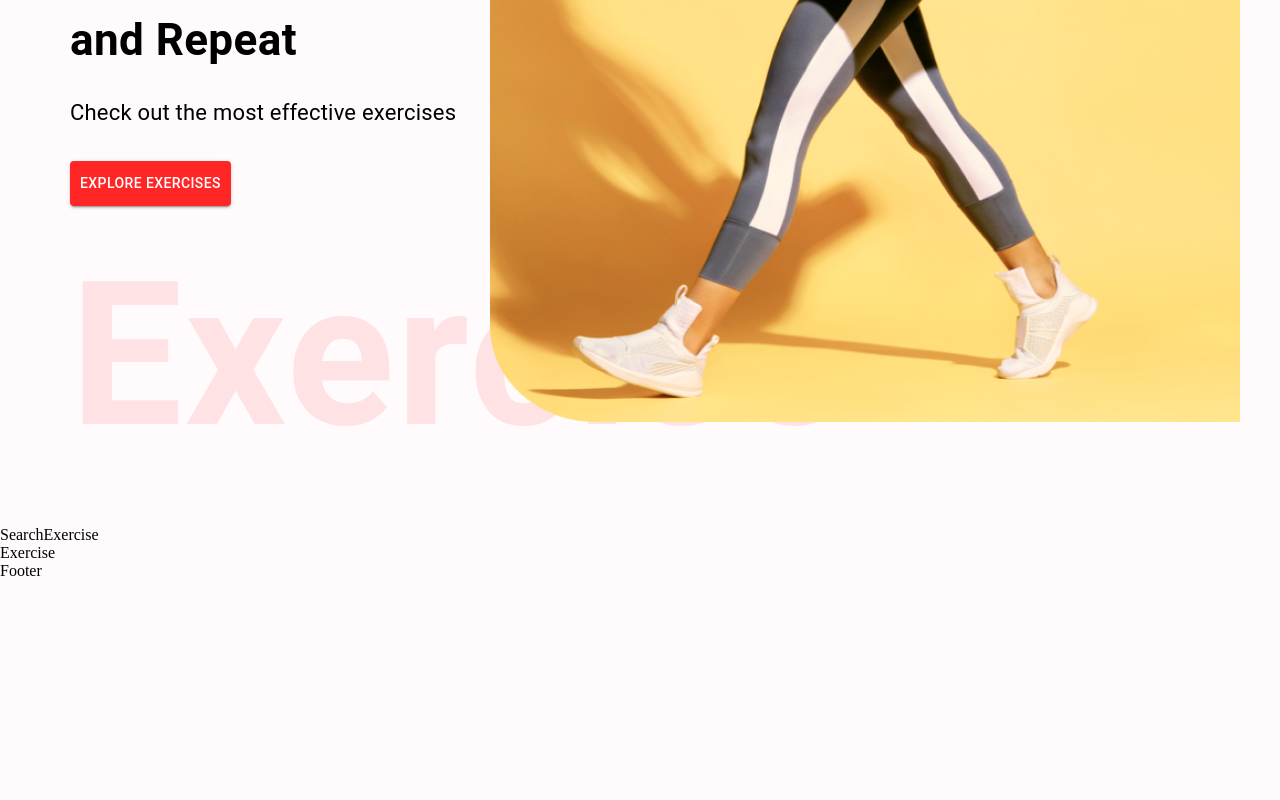
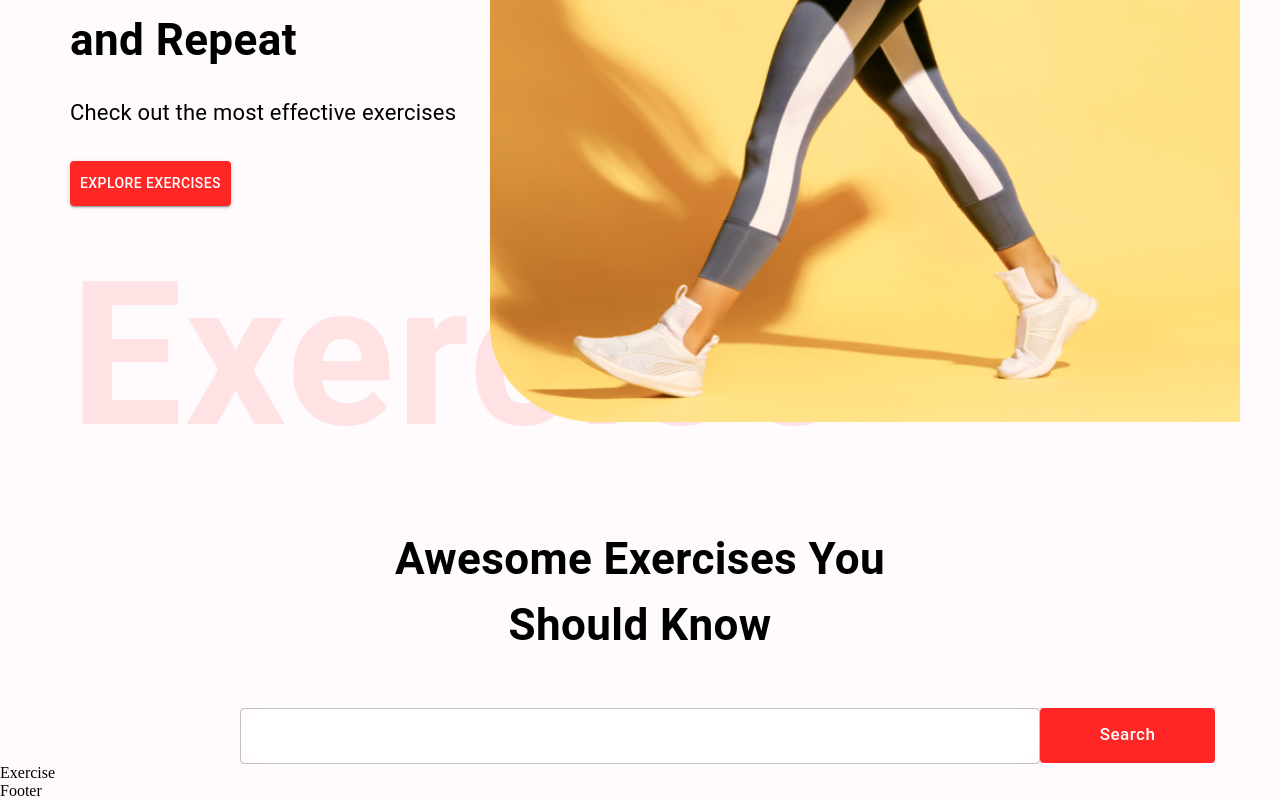
Before and after one commit to etiennegwiavander/fitness-app, a React (Create React App) app: page / in a window 1280 px wide. Shown: the part 444-1244 px from the top of the page. Before the commit the page ends 1024 px from the top, so only its background shows below. Built offline with nearby package versions, Linux system fonts and the light colour scheme.

Commit message:
ApiFetch

```diff
--- a/src/components/HeroBanner.js
+++ b/src/components/HeroBanner.js
@@ -24,7 +24,8 @@ const HeroBanner = () => {
             fontSize='200px'
             sx={{
                 opacity: 0.1,
-                display: { lg: 'block', xs: 'none'}
+                display: { lg: 'block', xs: 'none'},
+                userSelect: 'none'
 
             }}
         >
--- a/src/components/SearchExercise.js
+++ b/src/components/SearchExercise.js
@@ -1,8 +1,87 @@
-import React from 'react'
+import React, { useState, useEffect } from 'react'
+import { Typography, Button, Box, Stack, TextField } from '@mui/material'
+import { exerciseOptions, fetchedData } from '../utils/ApiFetch'
+
 
 const SearchExercise = () => {
+
+    const [search, setSearch] = useState( ' ' )
+    const [exercises, setExercises] = useState([])
+
+    const handleSearch = async (e) =>{
+        // e.preventDefault()
+        if(search){
+            const exercisesData = await fetchedData( 'https://exercisedb.p.rapidapi.com/exercises', exerciseOptions )
+
+            const searchedExercises = exercisesData.filter(
+                (exercise) => exercise.name.toLowerCase().includes(search)
+                || exercise.target.toLowerCase().includes(search)
+                || exercise.equipment.toLowerCase().includes(search)
+                || exercise.bodyPart.toLowerCase().includes(search)
+            )
+            setSearch(" ")
+            setExercises( searchedExercises)
+        }
+    }
+
   return (
-    <div>SearchExercise</div>
+    <Stack style={{
+       alignItems:'center',
+        mt:'37px',
+        justifyContent:'center' ,
+        p:'20px' ,
+    }}
+
+    >
+        <Typography
+        fontWeight='bold'
+        mb='50px'
+        textAlign='center'
+        sx={{
+            fontSize:{ lg: '44px', xs: '30px'}
+        }}>
+            Awesome Exercises You <br/> Should Know
+        </Typography>
+        <Box>
+            <TextField className='search-input'
+                sx={{
+                    input:{
+                        fontWeight: 'bold',
+                        border:'none',
+                        borderRadius:'4px'
+                    },
+
+                    width: { lg: '800px', xs: '350px'},
+                    backgroundColor: 'white',
+                    borderRadius: '40px',
+                    border: 'none'
+
+                }}
+                height='76px'
+                type='text'
+                placeholder='Search Exercises'
+                value= {search}
+                onChange={(e)=>setSearch(e.target.value.toLowerCase())}
+
+            />
+            <Button className='search-btn'   justifyContent='center' onClick={handleSearch}
+            sx={{
+                 background:' #FF2625',
+                 color:' white',
+                 textTransform: 'none',
+                 width: { lg: '175px', xs: '80px'},
+                 fontSize: {lg: '17px', xs: '14px'},
+                 height: '55px',
+                 position: 'absolute',
+                //  right: '0'
+                }}>
+
+
+                Search
+            </Button>
+        </Box>
+
+    </Stack>
   )
 }
 
--- /dev/null
+++ b/src/utils/ApiFetch.js
@@ -0,0 +1,15 @@
+
+export const exerciseOptions = {
+	method: 'GET',
+	headers: {
+		'X-RapidAPI-Key': process.env.REACT_APP_RAPID_API_KEY,
+		'X-RapidAPI-Host': 'exercisedb.p.rapidapi.com'
+	}
+};
+
+export const fetchedData = async (url, options) =>{
+    const response = await fetch(url, options)
+    const data = await response.json()
+
+    return  data
+}
```
Also changed, not shown: src/App.css (line endings or trailing spaces), 1 other file (tests, documents, lock files or other folders).
